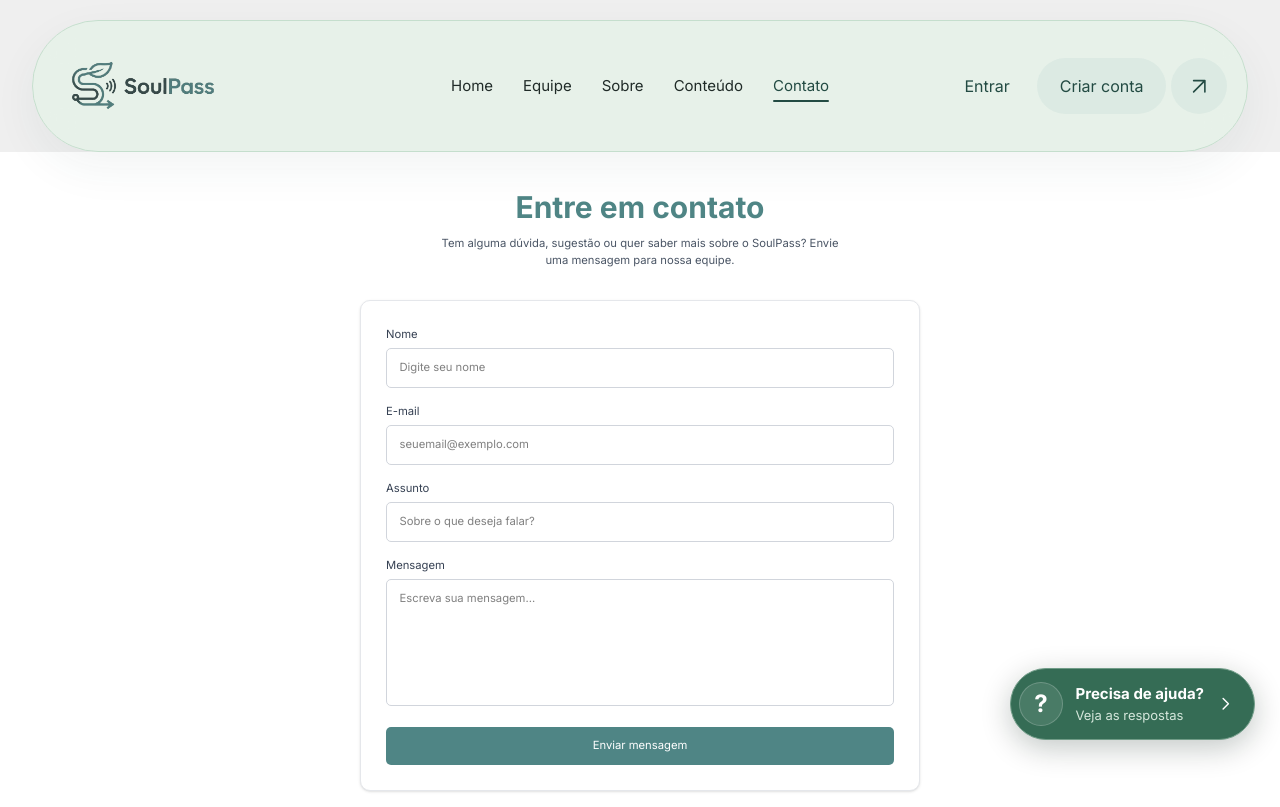
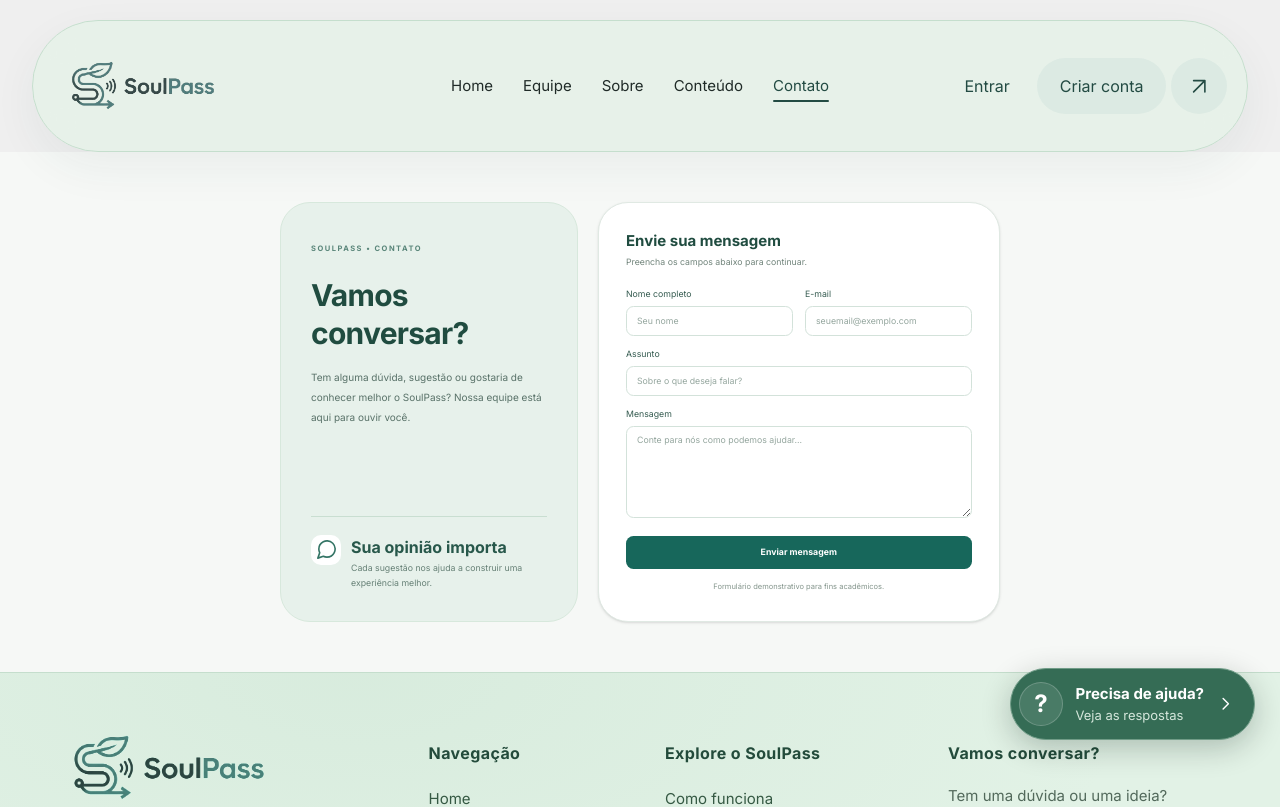
Before and after one commit to NEXT-TECH-2026/FRONT-END-DESIGN-ENGINEERING-04, a React (Vite) app: page /contato in a window 1280 px wide. Shown: the top 807 px of the page. Built offline with nearby package versions, Linux system fonts and the light colour scheme.

Commit message:
feat: modernizando layout da pagina de contato

```diff
--- a/src/pages/Contato/index.tsx
+++ b/src/pages/Contato/index.tsx
@@ -1,6 +1,6 @@
-import { useState } from "react";
+
+import { useEffect, useState } from "react";
 import { useForm } from "react-hook-form";
-import { useEffect } from "react";
 
 type FormularioContato = {
   nome: string;
@@ -9,12 +9,10 @@ type FormularioContato = {
   mensagem: string;
 };
 
+const campo =
+  "w-full rounded-xl border border-[#d3e2da] bg-white px-4 py-3 text-sm text-[#254c43] outline-none transition placeholder:text-[#94a69e] focus:border-[#448577] focus:ring-2 focus:ring-[#448577]/15";
+
 export default function Contato() {
-
-  useEffect(() => {
-            document.title = "SoulPass - Contato";
-  }, []);
-
   const [mensagemEnviada, setMensagemEnviada] = useState(false);
 
   const {
@@ -23,25 +21,77 @@ export default function Contato() {
     formState: { errors },
   } = useForm<FormularioContato>();
 
+  useEffect(() => {
+    document.title = "SoulPass - Contato";
+  }, []);
+
   function enviarFormulario() {
     setMensagemEnviada(true);
   }
 
-  function formularioInvalido() {
-    setMensagemEnviada(false);
-  }
+  return (
+    <main className="bg-[#f6f8f6] px-5 py-12 sm:px-8 lg:py-20">
+      <section className="mx-auto grid max-w-6xl gap-6 lg:grid-cols-[0.85fr_1.15fr] lg:gap-8">
 
-  return (
-    <div className="bg-white px-4 pb-24 pt-12 sm:px-6 sm:pb-28 sm:pt-14 lg:pb-32 lg:pt-16">
-      <section className="mx-auto max-w-5xl">
-        <div className="mb-10 text-center sm:mb-12">
-          <h1 className="text-4xl font-semibold text-[#4f8585] sm:text-5xl">
-            Entre em contato
+        {/* Apresentação */}
+        <div className="flex flex-col justify-between rounded-[30px] border border-[#d7e8dc] bg-[#e7f1eb] p-8 sm:p-10 lg:p-12">
+          <div>
+            <span className="text-xs font-semibold uppercase tracking-[0.2em] text-[#598579]">
+              SoulPass • Contato
+            </span>
+
+            <h1 className="mt-8 text-4xl font-semibold leading-tight tracking-tight text-[#204c40] sm:text-5xl">
+              Vamos
+              <br />
+              conversar?
             </h1>
 
-          <p className="mx-auto mt-4 max-w-2xl text-base text-gray-600 sm:mt-5 sm:text-lg">
-            Tem alguma dúvida, sugestão ou quer saber mais sobre o SoulPass?
-            Envie uma mensagem para nossa equipe.
+            <p className="mt-6 max-w-sm text-base leading-8 text-[#587168]">
+              Tem alguma dúvida, sugestão ou gostaria de
+              conhecer melhor o SoulPass?
+              Nossa equipe está aqui para ouvir você.
+            </p>
+          </div>
+
+          <div className="mt-16 border-t border-[#c9ded1] pt-7">
+            <div className="flex items-start gap-4">
+              <div className="flex h-12 w-12 shrink-0 items-center justify-center rounded-2xl bg-white text-[#337465]">
+                <svg
+                  width="23"
+                  height="23"
+                  viewBox="0 0 24 24"
+                  fill="none"
+                  stroke="currentColor"
+                  strokeWidth="1.7"
+                  strokeLinecap="round"
+                  strokeLinejoin="round"
+                  aria-hidden="true"
+                >
+                  <path d="M21 11.5a8.38 8.38 0 0 1-.9 3.8A8.5 8.5 0 0 1 12.5 20a8.38 8.38 0 0 1-3.8-.9L3 21l1.9-5.7a8.38 8.38 0 0 1-.9-3.8A8.5 8.5 0 0 1 8.7 3.9a8.38 8.38 0 0 1 3.8-.9h.5a8.48 8.48 0 0 1 8 8v.5Z" />
+                </svg>
+              </div>
+
+              <div>
+                <h2 className="font-semibold text-[#28584b]">
+                  Sua opinião importa
+                </h2>
+                <p className="mt-1 text-sm leading-6 text-[#668076]">
+                  Cada sugestão nos ajuda a construir uma
+                  experiência melhor.
+                </p>
+              </div>
+            </div>
+          </div>
+        </div>
+
+        {/* Formulário */}
+        <div className="rounded-[30px] border border-[#e0e9e3] bg-white p-6 shadow-sm sm:p-9 lg:p-11">
+          <div className="mb-8">
+            <h2 className="text-2xl font-semibold text-[#204c40]">
+              Envie sua mensagem
+            </h2>
+            <p className="mt-2 text-sm text-[#71847b]">
+              Preencha os campos abaixo para continuar.
             </p>
           </div>
 
@@ -49,48 +99,50 @@ export default function Contato() {
             <div
               role="status"
               aria-live="polite"
-            className="mx-auto mb-6 max-w-4xl rounded-lg border border-[#4f8585] bg-[#eef6f6] px-4 py-4 text-center text-base font-medium text-[#376969] sm:px-6 sm:text-lg"
+              className="mb-6 rounded-xl border border-[#bbdfc9] bg-[#ecf8ef] p-4 text-sm leading-6 text-[#276747]"
             >
-            Campos validados nesta demonstração. A mensagem ainda não foi enviada; o envio depende da integração com o backend.
+              Formulário validado com sucesso! Esta funcionalidade está em demonstração e o envio de mensagens ainda não está disponível.
             </div>
           )}
 
           <form
             noValidate
             onChange={() => setMensagemEnviada(false)}
-          onSubmit={handleSubmit(enviarFormulario, formularioInvalido)}
-          className="mx-auto max-w-4xl space-y-5 rounded-2xl border border-gray-200 bg-white p-5 shadow-sm sm:space-y-6 sm:p-8 lg:p-10"
+            onSubmit={handleSubmit(
+              enviarFormulario,
+              () => setMensagemEnviada(false)
+            )}
+            className="space-y-5"
           >
+            <div className="grid gap-5 sm:grid-cols-2">
               <div>
                 <label
                   htmlFor="nome"
-              className="mb-2 block text-base font-medium text-gray-700 sm:text-lg"
+                  className="mb-2 block text-sm font-medium text-[#355b50]"
                 >
-              Nome
+                  Nome completo
                 </label>
 
                 <input
                   id="nome"
                   type="text"
-              placeholder="Digite seu nome"
-              aria-invalid={errors.nome ? "true" : "false"}
-              aria-describedby={errors.nome ? "erro-nome" : undefined}
+                  placeholder="Seu nome"
+                  className={campo}
+                  aria-invalid={!!errors.nome}
+                  aria-describedby={
+                    errors.nome ? "erro-nome" : undefined
+                  }
                   {...register("nome", {
                     required: "O nome é obrigatório.",
                     minLength: {
                       value: 3,
-                  message: "O nome deve ter pelo menos 3 caracteres.",
+                      message: "Mínimo de 3 caracteres.",
                     },
                   })}
-              className="w-full rounded-lg border border-gray-300 px-4 py-3 text-base outline-none transition focus:border-[#4f8585] focus:ring-2 focus:ring-[#4f8585]/30 sm:px-5 sm:py-4 sm:text-lg"
                 />
 
                 {errors.nome && (
-              <p
-                id="erro-nome"
-                role="alert"
-                className="mt-2 text-sm text-red-600 sm:text-base"
-              >
+                  <p id="erro-nome" role="alert" className="mt-2 text-xs text-red-600">
                     {errors.nome.message}
                   </p>
                 )}
@@ -99,18 +151,20 @@ export default function Contato() {
               <div>
                 <label
                   htmlFor="email"
-              className="mb-2 block text-base font-medium text-gray-700 sm:text-lg"
+                  className="mb-2 block text-sm font-medium text-[#355b50]"
                 >
                   E-mail
                 </label>
 
                 <input
                   id="email"
-              type="text"
-              inputMode="email"
+                  type="email"
                   placeholder="seuemail@exemplo.com"
-              aria-invalid={errors.email ? "true" : "false"}
-              aria-describedby={errors.email ? "erro-email" : undefined}
+                  className={campo}
+                  aria-invalid={!!errors.email}
+                  aria-describedby={
+                    errors.email ? "erro-email" : undefined
+                  }
                   {...register("email", {
                     required: "O e-mail é obrigatório.",
                     pattern: {
@@ -118,24 +172,20 @@ export default function Contato() {
                       message: "Digite um e-mail válido.",
                     },
                   })}
-              className="w-full rounded-lg border border-gray-300 px-4 py-3 text-base outline-none transition focus:border-[#4f8585] focus:ring-2 focus:ring-[#4f8585]/30 sm:px-5 sm:py-4 sm:text-lg"
                 />
 
                 {errors.email && (
-              <p
-                id="erro-email"
-                role="alert"
-                className="mt-2 text-sm text-red-600 sm:text-base"
-              >
+                  <p id="erro-email" role="alert" className="mt-2 text-xs text-red-600">
                     {errors.email.message}
                   </p>
                 )}
+              </div>
             </div>
 
             <div>
               <label
                 htmlFor="assunto"
-              className="mb-2 block text-base font-medium text-gray-700 sm:text-lg"
+                className="mb-2 block text-sm font-medium text-[#355b50]"
               >
                 Assunto
               </label>
@@ -144,24 +194,22 @@ export default function Contato() {
                 id="assunto"
                 type="text"
                 placeholder="Sobre o que deseja falar?"
-              aria-invalid={errors.assunto ? "true" : "false"}
-              aria-describedby={errors.assunto ? "erro-assunto" : undefined}
+                className={campo}
+                aria-invalid={!!errors.assunto}
+                aria-describedby={
+                  errors.assunto ? "erro-assunto" : undefined
+                }
                 {...register("assunto", {
                   required: "O assunto é obrigatório.",
                   minLength: {
                     value: 3,
-                  message: "O assunto deve ter pelo menos 3 caracteres.",
+                    message: "Mínimo de 3 caracteres.",
                   },
                 })}
-              className="w-full rounded-lg border border-gray-300 px-4 py-3 text-base outline-none transition focus:border-[#4f8585] focus:ring-2 focus:ring-[#4f8585]/30 sm:px-5 sm:py-4 sm:text-lg"
               />
 
               {errors.assunto && (
-              <p
-                id="erro-assunto"
-                role="alert"
-                className="mt-2 text-sm text-red-600 sm:text-base"
-              >
+                <p id="erro-assunto" role="alert" className="mt-2 text-xs text-red-600">
                   {errors.assunto.message}
                 </p>
               )}
@@ -170,7 +218,7 @@ export default function Contato() {
             <div>
               <label
                 htmlFor="mensagem"
-              className="mb-2 block text-base font-medium text-gray-700 sm:text-lg"
+                className="mb-2 block text-sm font-medium text-[#355b50]"
               >
                 Mensagem
               </label>
@@ -178,25 +226,23 @@ export default function Contato() {
               <textarea
                 id="mensagem"
                 rows={6}
-              placeholder="Escreva sua mensagem..."
-              aria-invalid={errors.mensagem ? "true" : "false"}
-              aria-describedby={errors.mensagem ? "erro-mensagem" : undefined}
+                placeholder="Conte para nós como podemos ajudar..."
+                className={`${campo} resize-y`}
+                aria-invalid={!!errors.mensagem}
+                aria-describedby={
+                  errors.mensagem ? "erro-mensagem" : undefined
+                }
                 {...register("mensagem", {
                   required: "A mensagem é obrigatória.",
                   minLength: {
                     value: 10,
-                  message: "A mensagem deve ter pelo menos 10 caracteres.",
+                    message: "Mínimo de 10 caracteres.",
                   },
                 })}
-              className="w-full resize-none rounded-lg border border-gray-300 px-4 py-3 text-base outline-none transition focus:border-[#4f8585] focus:ring-2 focus:ring-[#4f8585]/30 sm:px-5 sm:py-4 sm:text-lg"
               />
 
               {errors.mensagem && (
-              <p
-                id="erro-mensagem"
-                role="alert"
-                className="mt-2 text-sm text-red-600 sm:text-base"
-              >
+                <p id="erro-mensagem" role="alert" className="mt-2 text-xs text-red-600">
                   {errors.mensagem.message}
                 </p>
               )}
@@ -204,12 +250,17 @@ export default function Contato() {
 
             <button
               type="submit"
-            className="w-full rounded-lg bg-[#4f8585] px-6 py-3 text-base font-medium text-white transition hover:opacity-90 focus:outline-none focus:ring-2 focus:ring-[#4f8585] focus:ring-offset-2 sm:py-4 sm:text-lg"
+              className="w-full rounded-xl bg-[#17675b] px-6 py-4 text-sm font-semibold text-white transition hover:bg-[#125347] focus:outline-none focus:ring-2 focus:ring-[#17675b] focus:ring-offset-2"
             >
               Enviar mensagem
             </button>
+
+            <p className="text-center text-xs leading-5 text-[#84958c]">
+              Formulário demonstrativo para fins acadêmicos.
+            </p>
           </form>
+        </div>
       </section>
-    </div>
+    </main>
   );
 }
```
Lines whose indentation alone changed are shown as unchanged.
